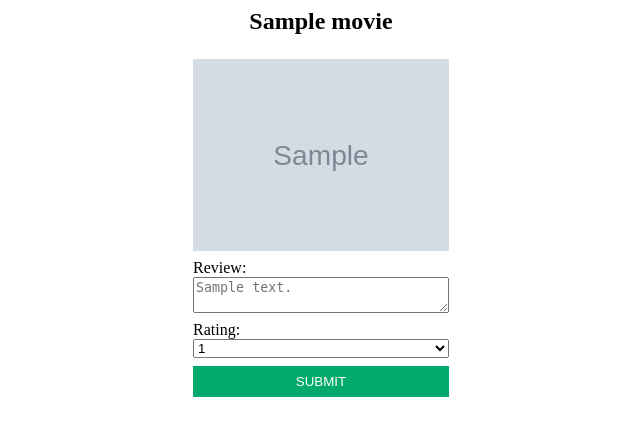
After one commit to tavro/moviecar, a Django app: template moviecar/templates/movie_edit.html in a window 1280 px wide. The commit adds this page. Shown: the top 436 px of the page, without its empty margins (319-959 px from the left). Run offline with Django 3.2, Linux system fonts and the light colour scheme; the template is opened without the code that fills it: most values are stand-ins (such as "Sample title", 1, 10 or a date in 2020); grey boxes marked "Sample" are stand-in pictures.

Commit message:
NEW: Working prototype

```diff
--- /dev/null
+++ b/moviecar/templates/movie_edit.html
@@ -0,0 +1,61 @@
+<center>
+    <h3>{{ movie.title }}</h3>
+    <img src="{{ movie.img }}" width="256px"/>
+</center>
+
+<style>
+    h3 {
+        font-size: 24px;
+    }
+
+    .movie-form {
+        width: 256px;
+        margin: auto;
+    }
+
+    .label {
+        margin-top: 8px;
+    }
+
+    button {
+        background-color: #04AA6D;
+        border: none;
+        color: white;
+        padding: 8px 16px;
+        text-decoration: none;
+        margin: 8px 0px;
+        cursor: pointer;
+        width: 100%;
+    }
+
+    select, textarea {
+        width: 100%;
+    }
+</style>
+
+<div class="movie-form">
+    <form action="" method="POST">
+        {% csrf_token %}
+        <div class="label">
+            <label for="review">Review:</label>
+        </div>
+        <textarea type="text" id="review" name="review" placeholder="{{ movie.review }}"></textarea><br>
+        <div class="label">
+            <label for="rating">Rating:</label>
+        </div>
+        <select id="rating" name="rating" value="{{ movie.rating }}">
+            <option value="1">1</option>
+            <option value="2">2</option>
+            <option value="3">3</option>
+            <option value="4">4</option>
+            <option value="5">5</option>
+            <option value="6">6</option>
+            <option value="7">7</option>
+            <option value="8">8</option>
+            <option value="9">9</option>
+            <option value="10">10</option>
+        </select>
+        <br>
+        <button type="submit">SUBMIT</button>
+    </form>
+</div>
--- a/moviecar/urls.py
+++ b/moviecar/urls.py
@@ -22,4 +22,5 @@ urlpatterns = [
     path('admin/', admin.site.urls),
     path('', views.index),
     path('<int:movie_id>/', views.detail),
+    path('<int:movie_id>/edit', views.edit),
 ]
```
Also changed, not shown: moviecar/templates/index.html (+29 -5 lines), moviecar/templates/movie.html (+63 -8 lines), moviecar/views.py (+22 -2 lines), db.sqlite3.
